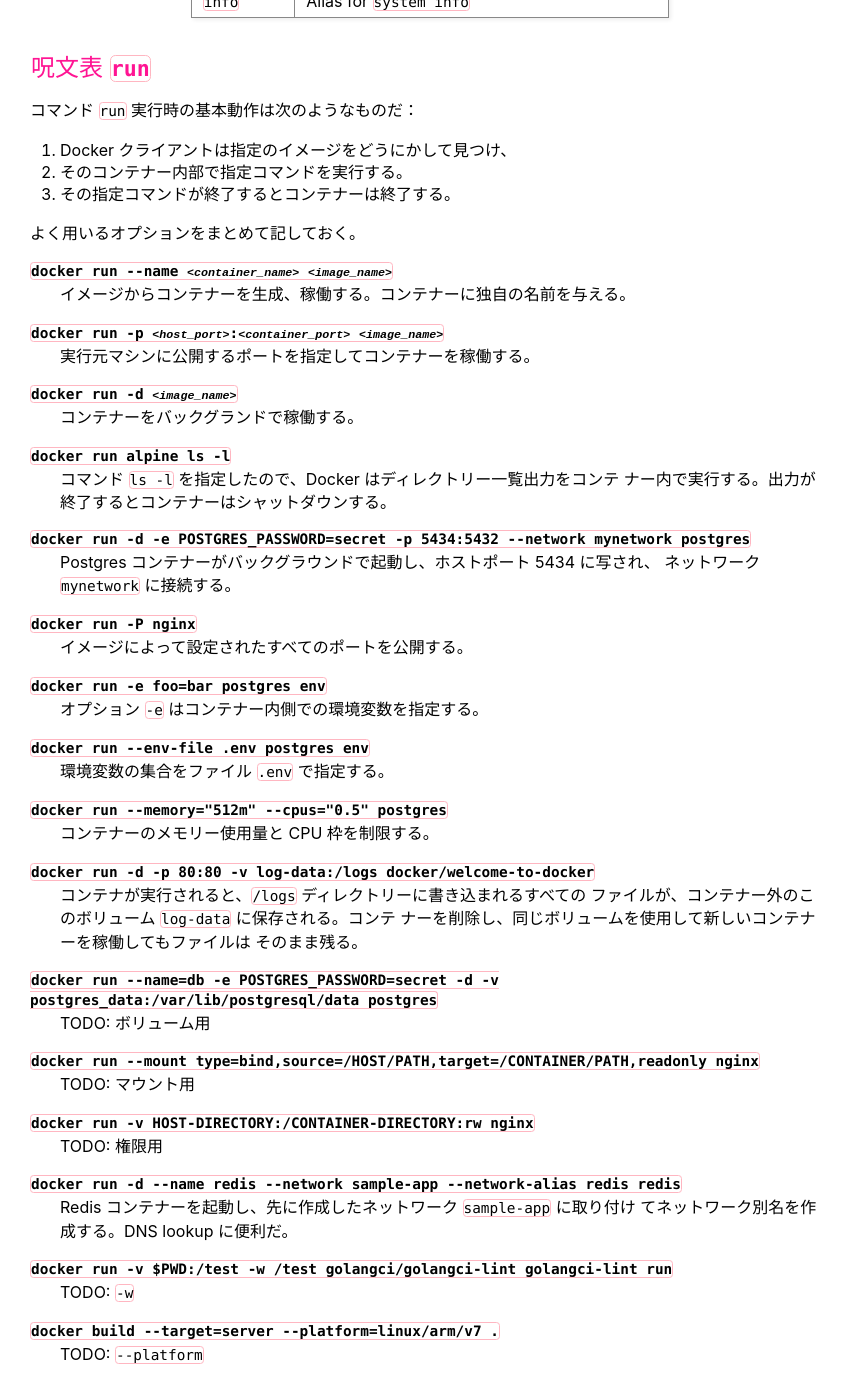
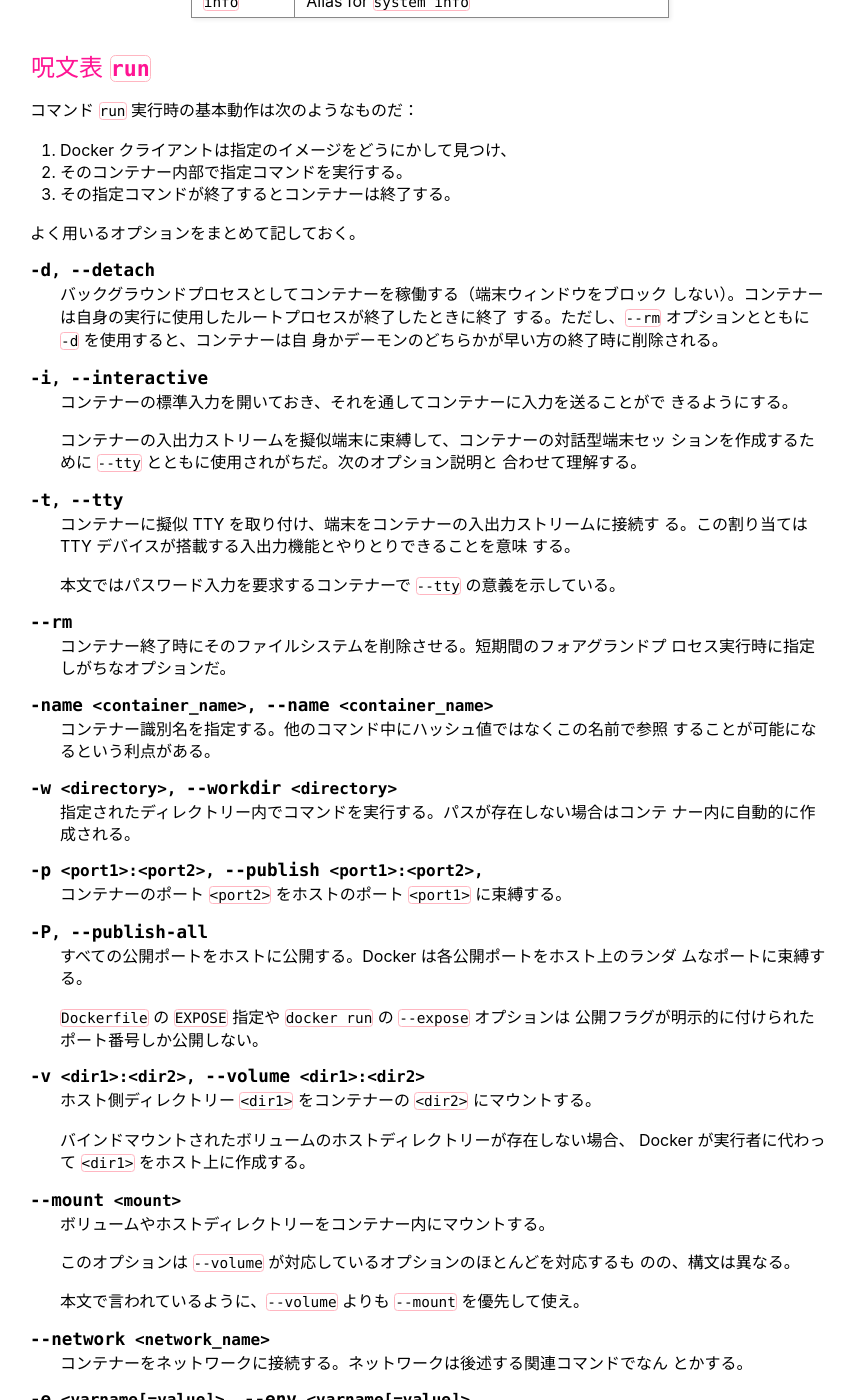
Before and after one commit to showa-yojyo/minibook, a Sphinx documentation site: the page built from source/docker/commands.rst, in a window 1280 px wide and 1400 px high, scrolled down 2153 px. Shown: the whole window, without its empty margins (0-858 px from the left). Built offline with Sphinx 7.4.7, drawn with Linux system fonts in a browser that asks for light colours; some of the changed text lies outside the part shown.

Commit message:
docker: WIP [skip ci]

```diff
--- a/source/docker/commands.rst
+++ b/source/docker/commands.rst
@@ -83,7 +83,91 @@
 
 よく用いるオプションをまとめて記しておく。
 
+.. option:: -d, --detach
 
+   バックグラウンドプロセスとしてコンテナーを稼働する（端末ウィンドウをブロック
+   しない）。コンテナーは自身の実行に使用したルートプロセスが終了したときに終了
+   する。ただし、``--rm`` オプションとともに ``-d`` を使用すると、コンテナーは自
+   身かデーモンのどちらかが早い方の終了時に削除される。
+
+.. option:: -i, --interactive
+
+   コンテナーの標準入力を開いておき、それを通してコンテナーに入力を送ることがで
+   きるようにする。
+
+   コンテナーの入出力ストリームを擬似端末に束縛して、コンテナーの対話型端末セッ
+   ションを作成するために ``--tty`` とともに使用されがちだ。次のオプション説明と
+   合わせて理解する。
+
+.. option:: -t, --tty
+
+   コンテナーに擬似 TTY を取り付け、端末をコンテナーの入出力ストリームに接続す
+   る。この割り当ては TTY デバイスが搭載する入出力機能とやりとりできることを意味
+   する。
+
+   本文ではパスワード入力を要求するコンテナーで ``--tty`` の意義を示している。
+
+.. option:: --rm
+
+   コンテナー終了時にそのファイルシステムを削除させる。短期間のフォアグランドプ
+   ロセス実行時に指定しがちなオプションだ。
+
+.. option:: -name <container_name>, --name <container_name>
+
+   コンテナー識別名を指定する。他のコマンド中にハッシュ値ではなくこの名前で参照
+   することが可能になるという利点がある。
+
+.. option:: -w <directory>, --workdir <directory>
+
+   指定されたディレクトリー内でコマンドを実行する。パスが存在しない場合はコンテ
+   ナー内に自動的に作成される。
+
+.. option:: -p <port1>:<port2>, --publish <port1>:<port2>,
+
+   コンテナーのポート ``<port2>`` をホストのポート ``<port1>`` に束縛する。
+
+.. option:: -P, --publish-all
+
+   すべての公開ポートをホストに公開する。Docker は各公開ポートをホスト上のランダ
+   ムなポートに束縛する。
+
+   |Dockerfile| の ``EXPOSE`` 指定や ``docker run`` の ``--expose`` オプションは
+   公開フラグが明示的に付けられたポート番号しか公開しない。
+
+.. option:: -v <dir1>:<dir2>, --volume <dir1>:<dir2>
+
+   ホスト側ディレクトリー ``<dir1>`` をコンテナーの ``<dir2>`` にマウントする。
+
+   バインドマウントされたボリュームのホストディレクトリーが存在しない場合、
+   Docker が実行者に代わって ``<dir1>`` をホスト上に作成する。
+
+.. option:: --mount <mount>
+
+   ボリュームやホストディレクトリーをコンテナー内にマウントする。
+
+   このオプションは ``--volume`` が対応しているオプションのほとんどを対応するも
+   のの、構文は異なる。
+
+   本文で言われているように、``--volume`` よりも ``--mount`` を優先して使え。
+
+.. option:: --network <network_name>
+
+   コンテナーをネットワークに接続する。ネットワークは後述する関連コマンドでなん
+   とかする。
+
+.. option:: -e <varname[=value]>, --env <varname[=value]>
+
+   稼働するコンテナー内部に対して環境変数を設定したり、コンテナーのイメージの
+   |Dockerfile| で定義された変数を上書きしたりする。
+
+.. option:: --env-file <file>
+
+   環境変数をファイルからロードする。ファイルの書式は変数名と値の代入文が並ぶと
+   いうものだ。
+
+----
+
+ここから呪文例。
 
 :samp:`docker run --name {<container_name>} {<image_name>}`
    イメージからコンテナーを生成、稼働する。コンテナーに独自の名前を与える。
--- a/source/docker/first.rst
+++ b/source/docker/first.rst
@@ -85,5 +85,5 @@
 さらに修行する
 ======================================================================
 
-チュートリアルをやり続けたい場合は :doc:`資料一覧<./references>` にある記事に行
-くといい。
+チュートリアルをやり続けたい場合は :doc:`資料一覧<./reference>` にある記事に行く
+といい。
```
